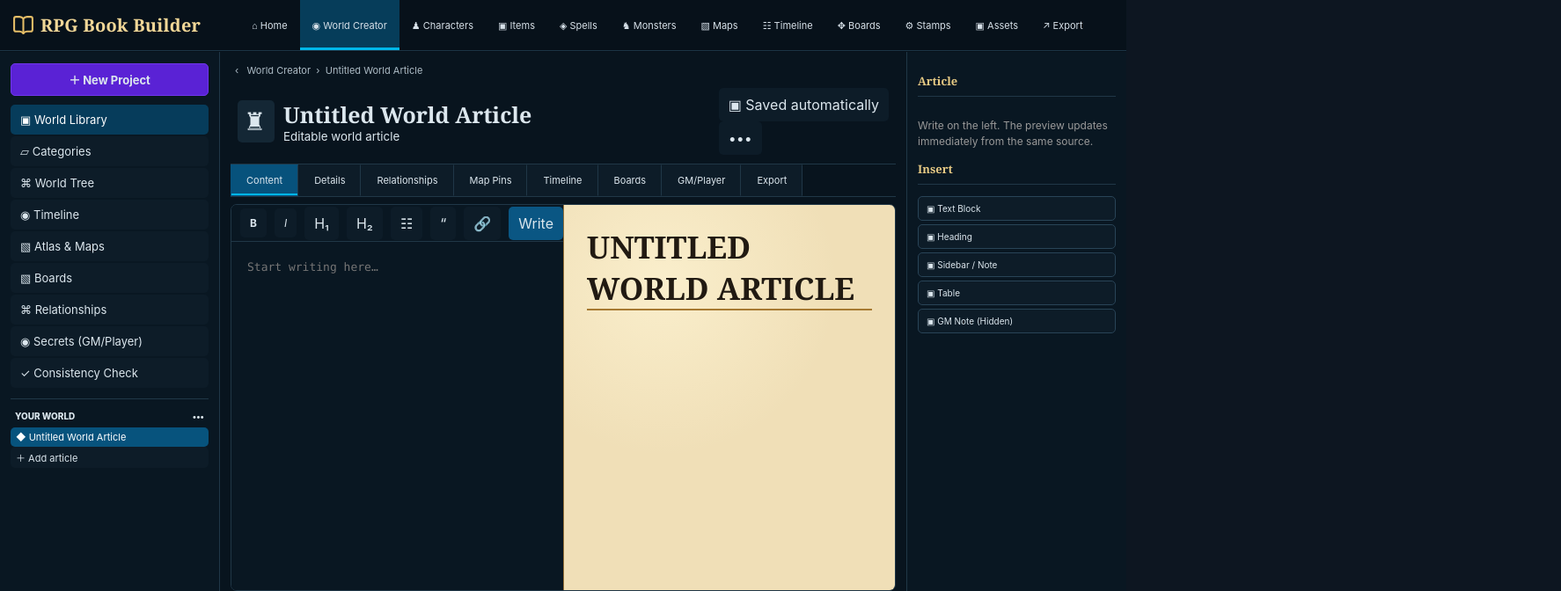
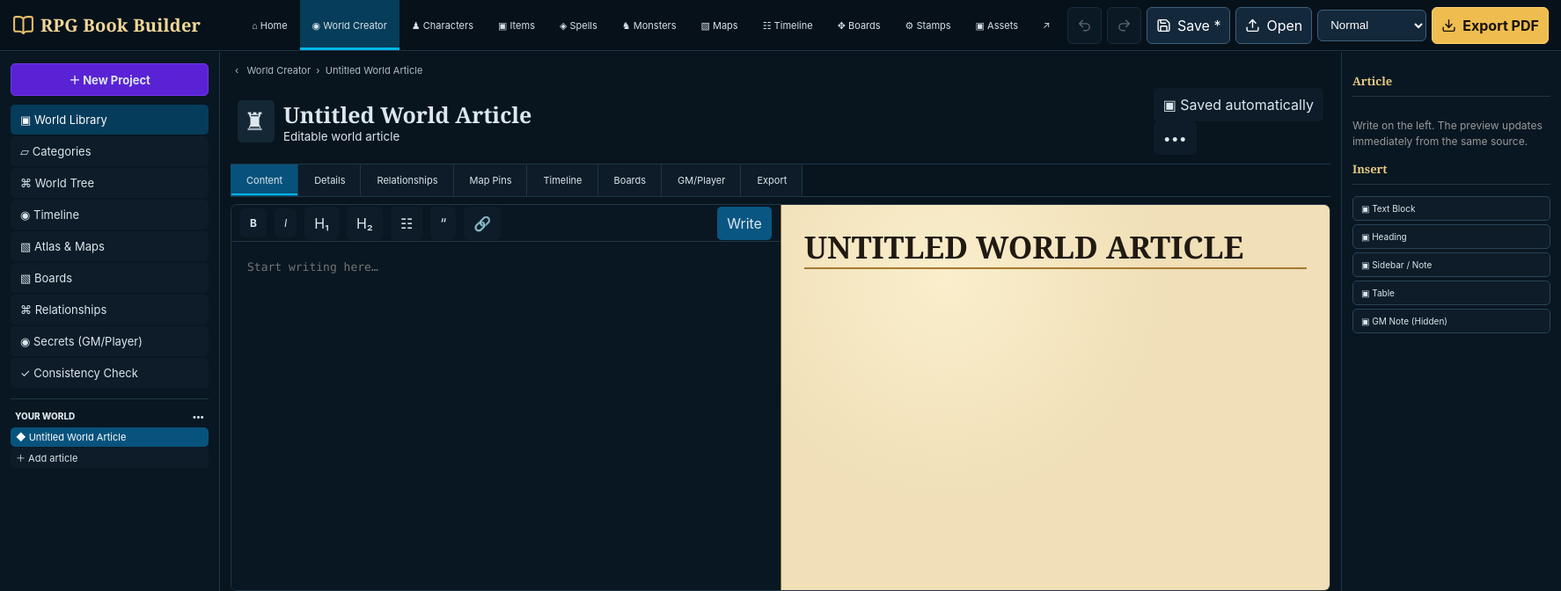
Before and after one commit to siller94-art/RPG-Book-Builder, a React (Vite) app: page / in a window 1280 px wide. Shown: the top 672 px of the page at 88% size, 1774 px wide, since content can reach past the window. Built offline with nearby package versions, Linux system fonts and the light colour scheme.

Commit message:
Restore save controls and fix blank PDF printing

```diff
--- a/src/styles.css
+++ b/src/styles.css
@@ -207,3 +207,15 @@ nav button,.quality{background:#13283a;border-color:#3e607b;color:#fff}.quality{
 .relationWeb{height:calc(100% - 38px);position:relative;display:grid;grid-template-columns:1fr 1fr 1fr;place-items:center;background:radial-gradient(circle,#18354a 1px,transparent 1px);background-size:18px 18px}.relationWeb:before{content:"";position:absolute;width:70%;height:1px;background:#487b94;transform:rotate(18deg)}.relationWeb i,.relationWeb strong{z-index:1;background:#0c1822;border:1px solid #8d6b2c;border-radius:50%;width:74px;height:74px;display:grid;place-items:center;text-align:center;font-size:9px;font-style:normal}.relationWeb strong{border-color:#09a6d8;background:#1a4058}.miniTimeline{padding:5px 10px;border-left:2px solid #08a9dc;margin-left:14px}.miniTimeline p{display:grid;grid-template-columns:52px 1fr;gap:7px;font-size:9px;margin:6px 0}.miniTimeline b{color:#dce7ee}.miniTimeline span{color:#aebdc7}
 .worldInspector h3{font:700 13px Georgia,serif;color:#e7ca84;border-bottom:1px solid #203747;padding-bottom:8px}.worldInspector h4{font-size:11px;color:#e7ca84;margin:12px 0 6px}.worldInspector label{display:grid;gap:5px;font-size:10px;margin:9px 0}.worldInspector select{background:#0d1c28;color:#dce7ee;border:1px solid #294457;border-radius:5px;padding:6px}.artThumb{height:60px;background:linear-gradient(135deg,#b39a61,#527a82);border:1px solid #294457;border-radius:5px;padding:8px;display:flex;align-items:end;justify-content:space-between}.themeGrid{display:grid;grid-template-columns:1fr 1fr;gap:5px}.themeGrid button{font-size:9px;padding:7px}.worldInspector .chosen{outline:1px solid #00aee1;background:#153248}.seg{display:flex}.seg button{width:40px}.insertBtn{display:block!important;width:100%;text-align:left;margin:4px 0!important;border-color:#294457!important;font-size:10px!important;padding:7px 9px!important}.tabWorkspace{margin-top:8px;min-height:440px;border:1px solid #203747;border-radius:6px;padding:24px;background:#091722}.tabWorkspace h2{font-family:Georgia,serif;color:#e7ca84}
 @media(max-width:1150px){.lockedWorld{grid-template-columns:210px minmax(600px,1fr)}.worldInspector{display:none}.workspace-world>header>b{min-width:180px}.workspace-world .workspaceNav button{padding:0 9px!important;font-size:10px}.worldBottom{grid-template-columns:1fr 1fr}.worldBottom>section:last-child{display:none}}
+
+/* Authoritative World Creator actions + PDF print fix */
+.workspace-world>header>nav{display:flex!important;margin-left:auto!important}
+.workspace-world>header>nav button,.workspace-world>header>nav select{display:flex!important}
+@media print{
+ .app{display:block!important;height:auto!important;background:#fff!important}
+ .app>header,.app>.pages,.app>.tools,.app>main,.app>.bookContentLabel{display:none!important}
+ .app>.printPages{display:block!important}
+ .printPaper{margin:0!important;box-shadow:none!important;print-color-adjust:exact;-webkit-print-color-adjust:exact}
+ .printPaper:last-child{break-after:auto!important}
+ @page{margin:0}
+}
```
